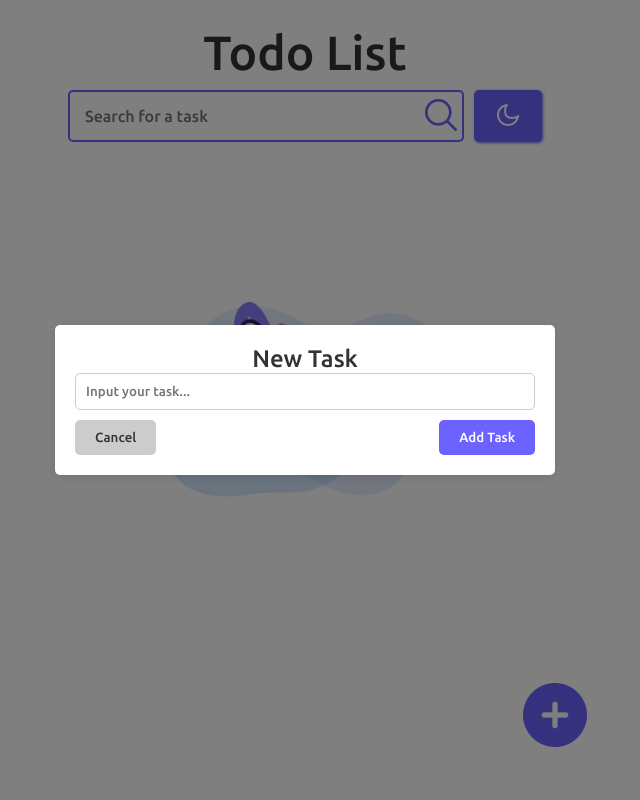
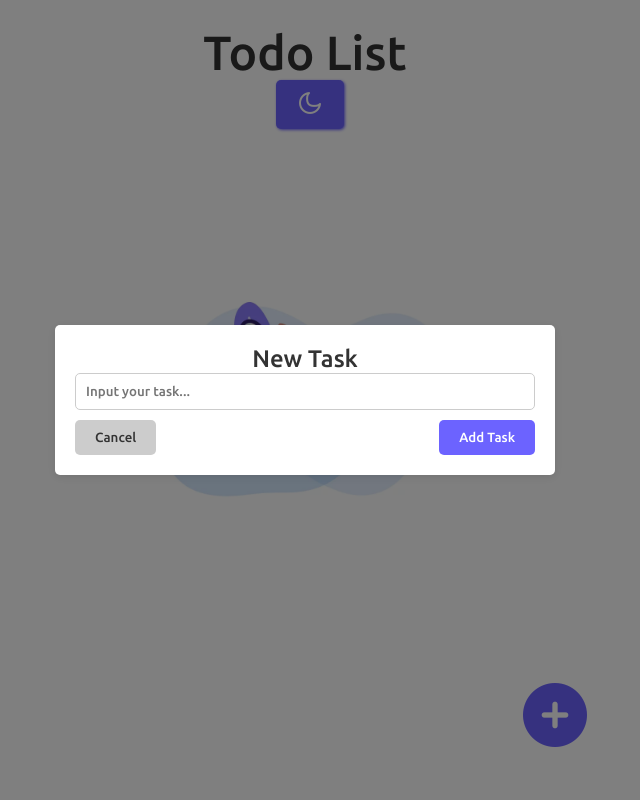
Before and after one commit to SehbazSingh/TODO, a plain HTML site: page index.html in a window 1280 px wide. Shown: the whole page, without its empty margins (335-975 px from the left). Drawn offline with Linux system fonts and the light colour scheme.

Commit message:
Update index.html

```diff
--- a/index.html
+++ b/index.html
@@ -10,23 +10,16 @@
     <title>Todo</title>
 </head>
 <body>
-    <div class="title">
-        <h1>Todo List</h1>
+    <div class="top">
+        <div class="title">
+            <h1>Todo List</h1>
+            <div class="themebar">
+                <button class="themebtn">
+                    <img src="images/moon.png">
+                </button>
+                </div>
+        </div>
     </div>
-    <div class="main-content">
-        <div class="maintopbar">
-            <div class="innertopbar">
-                <div class="searchbox">
-                    <input type="text" id="textbox" class="textbox" placeholder="Search for a task">
-                    <button class="searchbtn">
-                        <img src="images/search.png" class="searchicon">
-                    </button>
-                </div>
-            </div>
-            <button class="themebtn">
-                <img src="images/moon.png">
-            </button>
-        </div>
 
         <div id="taskContainer" class="task-container">
             <!-- Task items will be dynamically added here -->
```
